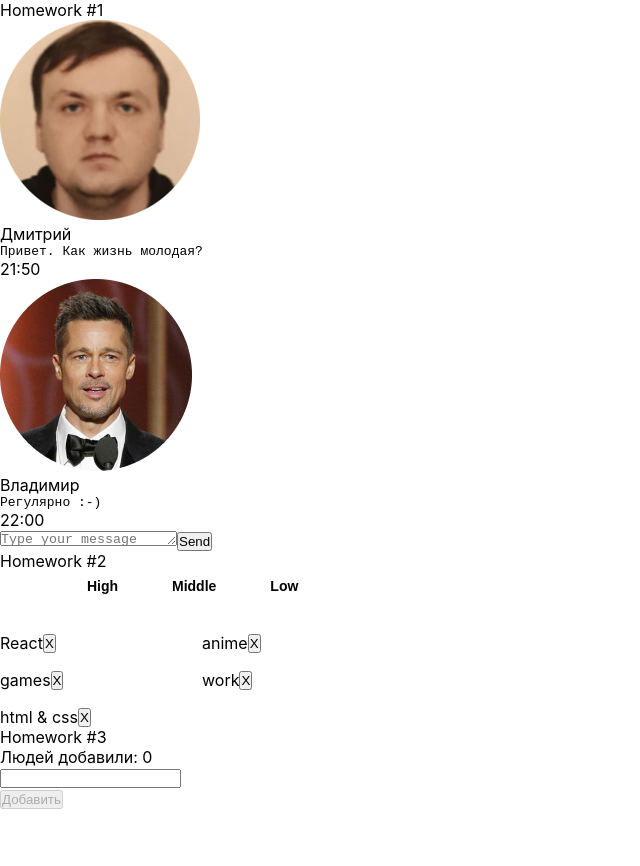
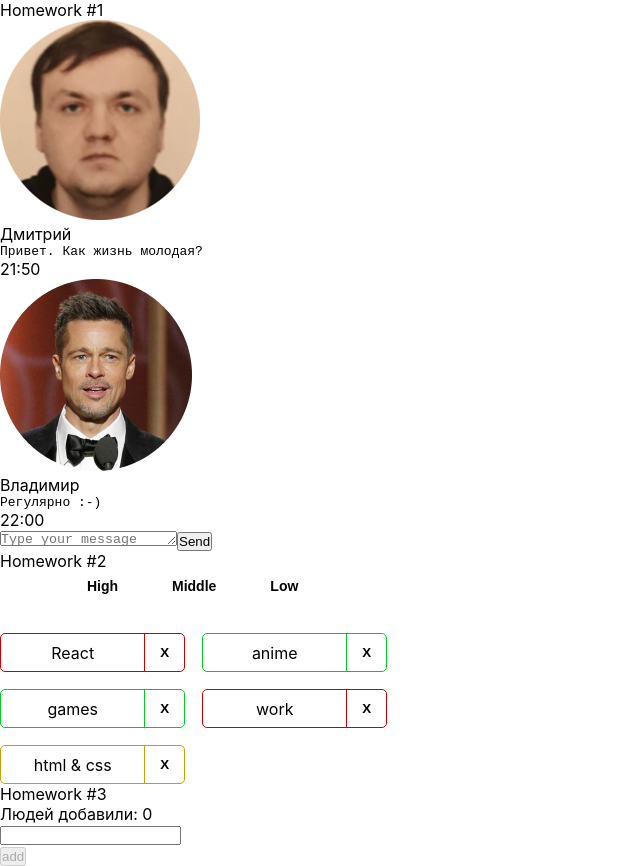
Before and after one commit to Huner85/hws2-master, a React (Create React App) app: page / in a window 1280 px wide. Shown: the whole page, without its empty margins (0-640 px from the left). Before the commit the page ends 809 px from the top, so only its background shows below. Built offline with nearby package versions, Linux system fonts and the light colour scheme.

Commit message:
refactor hw2

```diff
--- a/src/s2-homeworks/hw01/HW1.tsx
+++ b/src/s2-homeworks/hw01/HW1.tsx
@@ -50,7 +50,7 @@ const HW1 = () => {
             <div className={s2.hwTitle}>Homework #1</div>
             <div className={s2.hw}>
                 <div>
-                    {/* Сообщения */}
+
                     <Message message={message0} />
                     <FriendMessage message={friendMessage0} />
                 </div>
--- a/src/s2-homeworks/hw02/HW2.tsx
+++ b/src/s2-homeworks/hw02/HW2.tsx
@@ -19,8 +19,7 @@ const defaultAffairs: AffairType[] = [
 ];
 
 export const filterAffairs = (affairs: AffairType[], filter: FilterType): AffairType[] => {
-    if (filter === 'all') return affairs;
-    return affairs.filter((affair) => affair.priority === filter);
+    return filter!=="all" ? affairs.filter(affair=> affair.priority===filter) : affairs
 };
 
 export const deleteAffair = (affairs: AffairType[], _id: number): AffairType[] => {
@@ -32,7 +31,7 @@ function HW2() {
     const [filter, setFilter] = useState<FilterType>('all');
 
     const filteredAffairs = filterAffairs(affairs, filter);
-    const deleteAffairCallback = (_id: number): void => {
+    const deleteAffairCallback = (_id: number) => {
         setAffairs(deleteAffair(affairs, _id));
     };
 
--- a/src/s2-homeworks/hw02/affairs/Affairs.tsx
+++ b/src/s2-homeworks/hw02/affairs/Affairs.tsx
@@ -6,7 +6,7 @@ import s from './Affairs.module.css';
 type AffairsPropsType = {
     data: AffairType[];
     setFilter: (filter: FilterType) => void;
-    deleteAffairCallback: (id: number) => void;
+    deleteAffairCallback: (_id: number) => void;
     filter: FilterType;
 };
 
--- a/src/s2-homeworks/hw02/affairs/affair/Affair.tsx
+++ b/src/s2-homeworks/hw02/affairs/affair/Affair.tsx
@@ -1,19 +1,48 @@
 import React from 'react';
 import { AffairType } from '../../HW2';
 import s from './Affair.module.css';
+import s2 from '../Affairs.module.css';
 
 type AffairPropsType = {
     affair: AffairType;
-    deleteAffairCallback: (id: number) => void;
+    deleteAffairCallback: (_id: number) => void;
 };
 
 function Affair(props: AffairPropsType) {
-    const deleteCallback = () => props.deleteAffairCallback(props.affair._id);
+    const deleteCallback = (_id: number) => props.deleteAffairCallback(_id);
+
+    const nameClass = s.name + ' ' + s2[props.affair.priority]
+    const buttonClass = s.closeButton + ' ' + s2[props.affair.priority]
+    const affairClass = s.affair + ' ' + s2[props.affair.priority]
 
     return (
-        <div className={s.affair}>
-            <span>{props.affair.name}</span>
-            <button onClick={deleteCallback}>X</button>
+        <div
+            id={'hw2-affair-' + props.affair._id}
+            className={affairClass}
+        >
+            <div id={'hw2-name-' + props.affair._id} className={nameClass}>
+                {/*создаёт студент*/}
+                {/* ПРОПС.ВЫВОДИМ ИМЯ*/}
+                {props.affair.name}
+
+            </div>
+            <div id={'hw2-priority-' + props.affair._id} hidden>
+                {/*создаёт студент*/}
+                {props.affair.priority}
+
+            </div>
+
+                    <button
+                    id={'hw2-button-delete-' + props.affair._id}
+                 className={buttonClass}
+                // need to fix
+                //ОНКЛИК={ФУНКЦИЯ}
+                 onClick={() => deleteCallback(props.affair._id)}
+            >
+                {/*текст кнопки могут изменить студенты*/}
+                X
+                {/**/}
+            </button>
         </div>
     );
 }
--- a/src/s2-homeworks/hw03/Greeting.tsx
+++ b/src/s2-homeworks/hw03/Greeting.tsx
@@ -22,43 +22,43 @@ const Greeting: React.FC<GreetingPropsType> = ({
                                                    totalUsers,
                                                    lastUserName,
                                                }) => {
-    const inputClass = error ? s.errorInput : s.input;
+    const inputClass = error ? s.errorInput : s.input; // стили в зависимости от ошибки
 
     return (
-        <div id="hw3-form" className={s.greetingForm}>
+        <div id={'hw3-form'} className={s.greetingForm}>
             <div className={s.text}>
                 {'Людей добавили: '}
-                <span id="hw3-users-total">{totalUsers}</span>
+                <span id={'hw3-users-total'}>{totalUsers}</span>
             </div>
 
             <div className={s.inputAndButtonContainer}>
                 <div>
                     <input
-                        id="hw3-input"
+                        id={'hw3-input'}
                         value={name}
                         onChange={setNameCallback}
                         className={inputClass}
                         onKeyDown={onEnter}
                         onBlur={onBlur}
                     />
-                    <div id="hw3-error" className={s.error}>
+                    <div id={'hw3-error'} className={s.error}>
                         {error}
                     </div>
                 </div>
 
                 <button
-                    id="hw3-button"
+                    id={'hw3-button'}
                     onClick={addUser}
                     className={s.button}
                     disabled={!name.trim()}
                 >
-                    Добавить
+                    add
                 </button>
             </div>
 
             {lastUserName && (
                 <div className={s.greeting}>
-                    Привет <span id="hw3-last-user">{lastUserName}</span>!
+                    Привет <span id={'hw3-last-user'}>{lastUserName}</span>!
                 </div>
             )}
         </div>
--- a/src/s2-homeworks/hw03/HW3.tsx
+++ b/src/s2-homeworks/hw03/HW3.tsx
@@ -19,21 +19,18 @@ export const pureAddUserCallback = (
     setUsers([...users, user]);
 };
 
-const HW3: React.FC = () => {
-    const [users, setUsers] = useState<UserType[]>([]);
+const HW3 = () => {
+    const [users, setUsers] = useState<UserType[]>([]); // массив пользователей
 
     const addUserCallback = (name: string) => {
         pureAddUserCallback(name, setUsers, users);
     };
 
     return (
-        <div id="hw3">
+        <div id={'hw3'}>
             <div className={s2.hwTitle}>Homework #3</div>
             <div className={s2.hw}>
-                <GreetingContainer
-                    users={users}
-                    addUserCallback={addUserCallback}
-                />
+                <GreetingContainer users={users} addUserCallback={addUserCallback} />
             </div>
         </div>
     );
```
